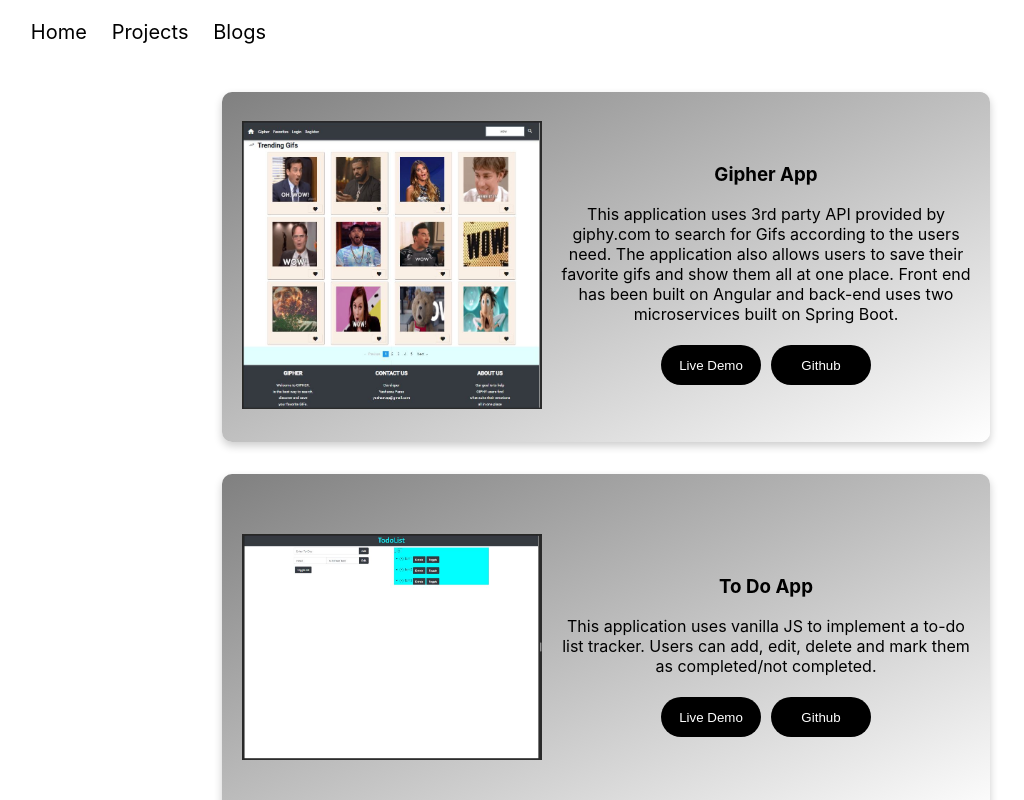
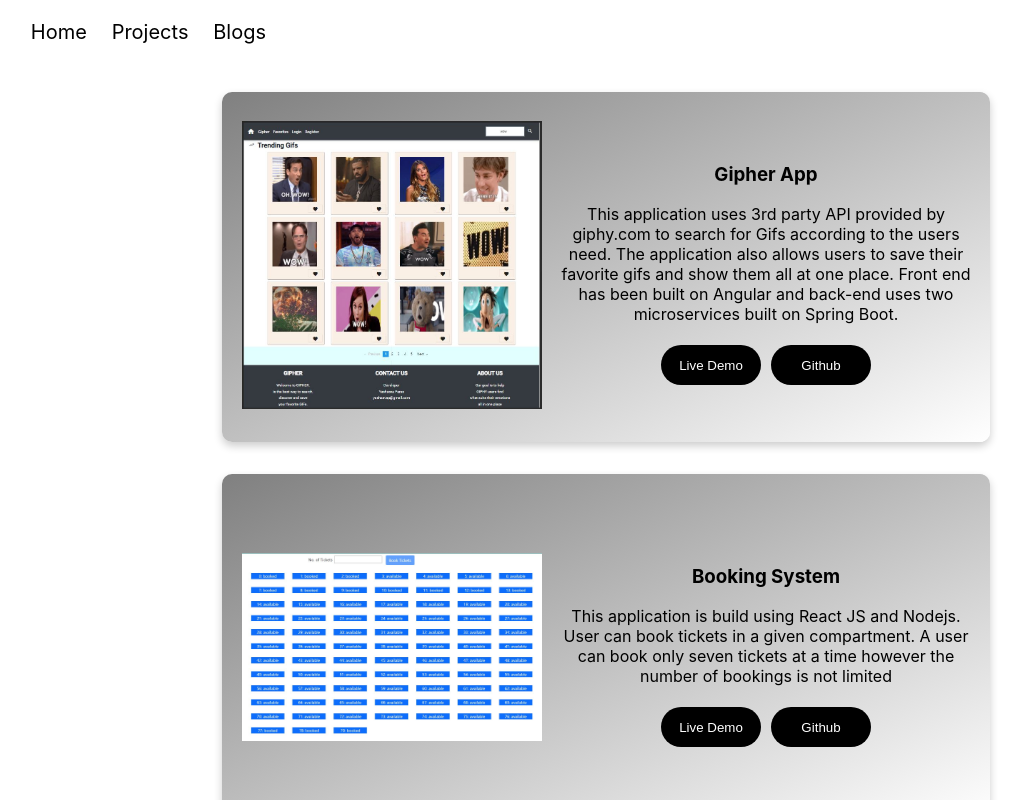
Before and after one commit to Yashasva/portfolio, a React (Create React App) app: page /projects in a window 1280 px wide. Shown: the top 800 px of the page, without its empty margins (34-1058 px from the left). Built offline with nearby package versions, Linux system fonts and the light colour scheme.

Commit message:
added project

```diff
--- a/src/Pages/Projects.js
+++ b/src/Pages/Projects.js
@@ -1,9 +1,11 @@
 import Project from '../Components/Project/Project';
 import gipher from '../Components/Project/gipherapp.JPG';
 import todo from '../Components/Project/todo.JPG';
+import bookingticket from '../Components/Project/booking-ticket.JPG'
 
 const gipherText = "This application uses 3rd party API provided by giphy.com to search for Gifs according to the users need. The application also allows users to save their favorite gifs and show them all at one place. Front end has been built on Angular and back-end uses two microservices built on Spring Boot.";
 const todoText = "This application uses vanilla JS to implement a to-do list tracker. Users can add, edit, delete and mark them as completed/not completed.";
+const bookingText = "This application is build using React JS and Nodejs. User can book tickets in a given compartment. A user can book only seven tickets at a time however the number of bookings is not limited";
 
 const gipherdemo = "https://gipher-app.herokuapp.com/home";
 const giphergit = "https://github.com/Yashasva/GipherApp";
@@ -11,10 +13,14 @@ const giphergit = "https://github.com/Yashasva/GipherApp";
 const tododemo = "https://yashasva.github.io/Todo-List/";
 const todogit = "https://github.com/Yashasva/Todo-List";
 
+const bookingdemo = "https://brave-mcnulty-944ce7.netlify.app/";
+const bookinggit = "https://github.com/Yashasva/booking-system-frontend";
+
 function Projects(){
 return(
     <div>
         <Project title='Gipher App' url={gipher} desc={gipherText} demo={gipherdemo} github={giphergit}/>
+        <Project title='Booking System' url={bookingticket} desc={bookingText} demo={bookingdemo} github={bookinggit}/>
         <Project title='To Do App' url={todo} desc={todoText} demo={tododemo} github={todogit}/>
     </div>
 );
```
Also changed, not shown: src/Components/Project/booking-system.JPG (added), src/Components/Project/booking-ticket.JPG (added).
